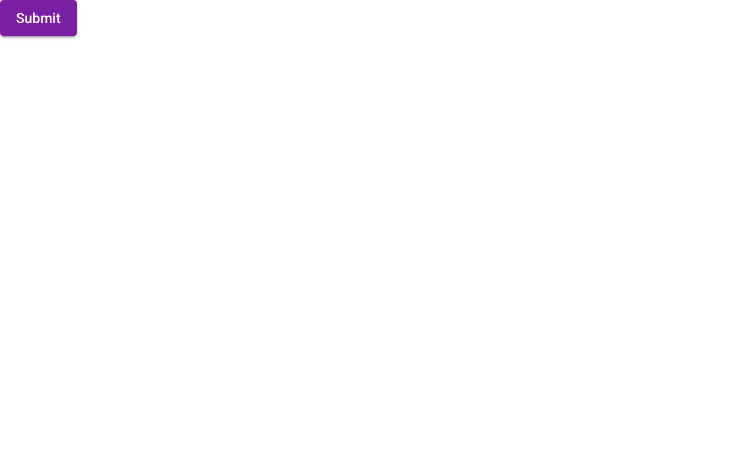
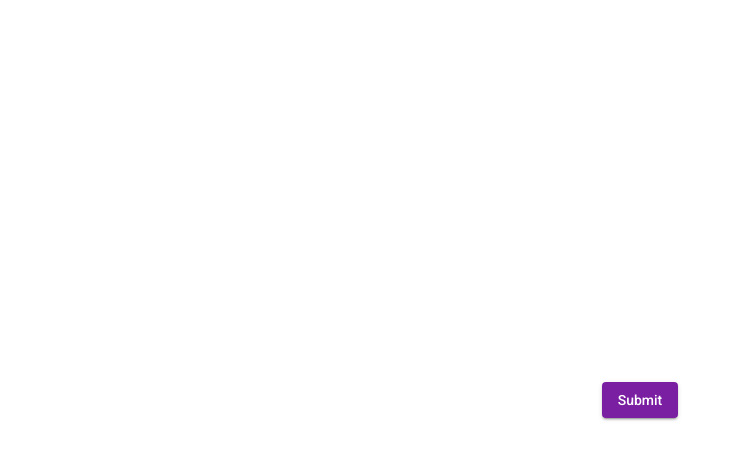
Before and after one commit to AmbicatusThe2nd/job-application-app, an Angular app: page /application in a window 1280 px wide. Shown: the top 460 px of the page, without its empty margins (0-742 px from the left). Built offline with nearby package versions, Linux system fonts and the light colour scheme.

Commit message:
Added root css

```diff
--- a/src/app/app.component.scss
+++ b/src/app/app.component.scss
@@ -0,0 +1,23 @@
+:host {
+  display: flex;
+  justify-content: center;
+  align-items: center;
+  min-height: 100vh;
+}
+
+.form {
+  display: flex;
+  flex-direction: column;
+  align-items: center;
+  max-width: 400px;
+  padding: 16px;
+  box-sizing: border-box;
+  width: 100%;
+  margin: 0 auto;
+}
+
+@media (max-width: 600px) {
+  .form {
+    max-width: 300px;
+  }
+}
```
